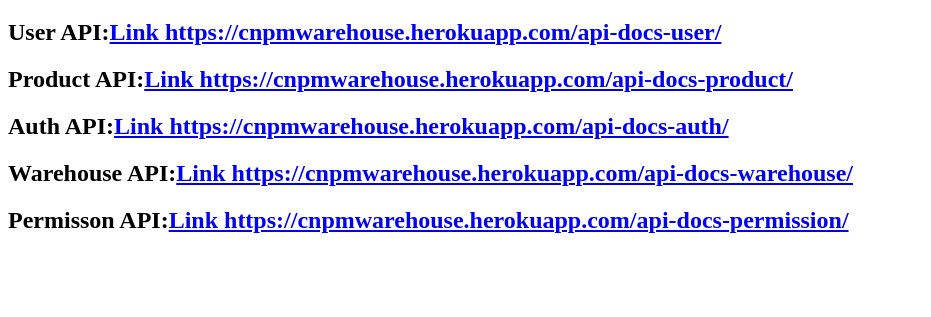
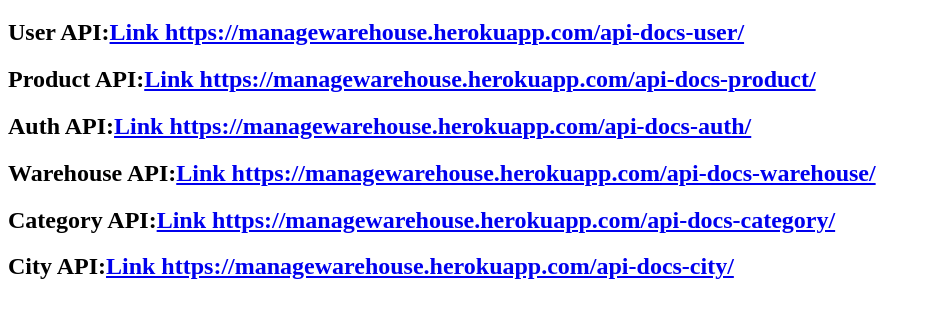
Before and after one commit to phuochungdn1999/Express-warehouse, a website: page src/app/index.html in a window 1280 px wide. Shown: the part 61-378 px from the top of the page, without its empty margins (0-931 px from the left). Drawn offline with Linux system fonts and the light colour scheme.

Commit message:
Add index page

```diff
--- a/src/app/index.html
+++ b/src/app/index.html
@@ -13,11 +13,12 @@
     <div class="container">
         <div class="jumbotron">
             <h1>API doc</h1>
-            <h2>User API:<a href="https://cnpmwarehouse.herokuapp.com/api-docs-user/">Link https://cnpmwarehouse.herokuapp.com/api-docs-user/</a></h2>
-            <h2>Product API:<a href="https://cnpmwarehouse.herokuapp.com/api-docs-product/">Link https://cnpmwarehouse.herokuapp.com/api-docs-product/</a></h2>
-            <h2>Auth API:<a href="https://cnpmwarehouse.herokuapp.com/api-docs-auth/">Link https://cnpmwarehouse.herokuapp.com/api-docs-auth/</a></h2>
-            <h2>Warehouse API:<a href="https://cnpmwarehouse.herokuapp.com/api-docs-warehouse/">Link https://cnpmwarehouse.herokuapp.com/api-docs-warehouse/</a></h2>
-            <h2>Permisson API:<a href="https://cnpmwarehouse.herokuapp.com/api-docs-permission/">Link https://cnpmwarehouse.herokuapp.com/api-docs-permission/</a></h2>
+            <h2>User API:<a href="https://managewarehouse.herokuapp.com//api-docs-user/">Link https://managewarehouse.herokuapp.com/api-docs-user/</a></h2>
+            <h2>Product API:<a href="https://managewarehouse.herokuapp.com/api-docs-product/">Link https://managewarehouse.herokuapp.com/api-docs-product/</a></h2>
+            <h2>Auth API:<a href="https://managewarehouse.herokuapp.com/api-docs-auth/">Link https://managewarehouse.herokuapp.com/api-docs-auth/</a></h2>
+            <h2>Warehouse API:<a href="https://managewarehouse.herokuapp.com/api-docs-warehouse/">Link https://managewarehouse.herokuapp.com/api-docs-warehouse/</a></h2>
+            <h2>Category API:<a href="https://managewarehouse.herokuapp.com/api-docs-category/">Link https://managewarehouse.herokuapp.com/api-docs-category/</a></h2>
+            <h2>City API:<a href="https://managewarehouse.herokuapp.com/api-docs-city/">Link https://managewarehouse.herokuapp.com/api-docs-city/</a></h2>
         </div>
     </div>
 
--- a/src/app/index.js
+++ b/src/app/index.js
@@ -17,6 +17,8 @@
 const {swaggerDocumentAuth,swaggerDocumentProduct,swaggerDocumentUser,swaggerDocumentCity,swaggerDocumentCategory,swaggerDocumentWarehouse}= require('../common/swagger/index')
 require('../common/helpers/handle-uncaught-errors')()
 require('../common/helpers/model-association')()
+var path = require('path')
+
 // require('../database/db-sync')()
 app.use(express.json())
 app.use(morgan('dev'))
```
